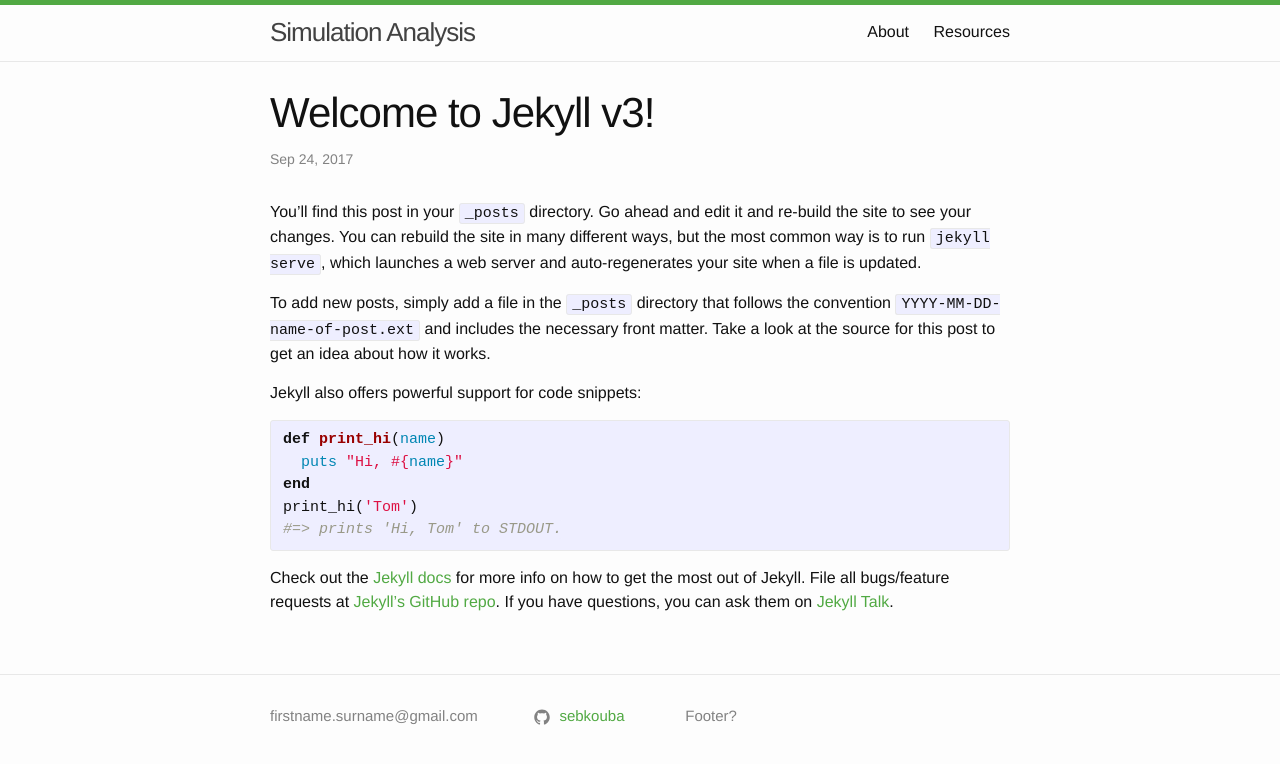
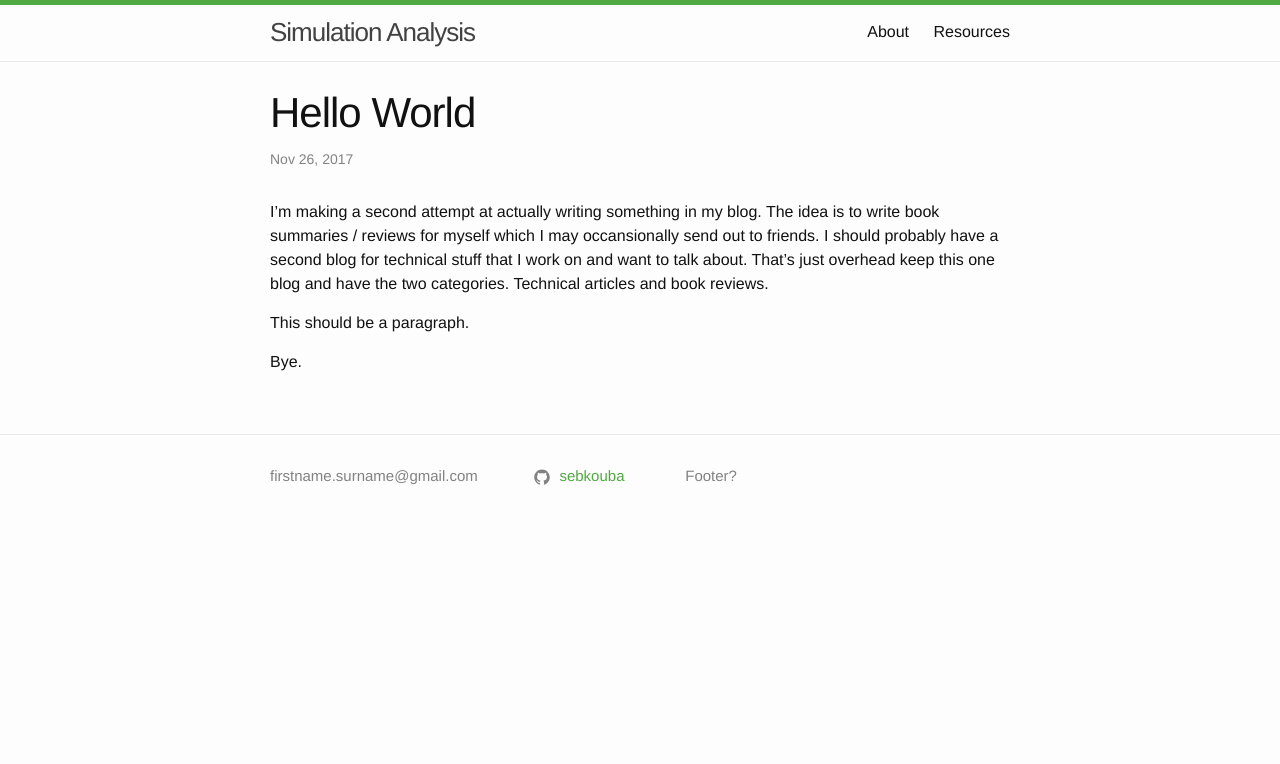
Before and after one commit to sebkouba/sebkouba.github.io, a Jekyll site: the page built from _posts/2017-09-24-welcome-to-jekyll.markdown, in a window 1280 px wide. Shown: the top 764 px of the page. Built offline with Jekyll 4.4.1, drawn with Linux system fonts in a browser that asks for light colours.

Commit message:
hw on nativ gh

```diff
--- a/_posts/2017-09-24-welcome-to-jekyll.markdown
+++ b/_posts/2017-09-24-welcome-to-jekyll.markdown
@@ -1,25 +1,12 @@
 ---
 layout: post
-title:  "Welcome to Jekyll v3!"
-date:   2017-09-24 11:26:43 +0200
+title:  "Hello World"
+date:   2017-11-26 11:26:43 +0200
 categories: jekyll update
 ---
-You’ll find this post in your `_posts` directory. Go ahead and edit it and re-build the site to see your changes. You can rebuild the site in many different ways, but the most common way is to run `jekyll serve`, which launches a web server and auto-regenerates your site when a file is updated.
+I'm making a second attempt at actually writing something in my blog. The idea is to write book summaries / reviews for myself which I may occansionally send out to friends. I should probably have a second blog for technical stuff that I work on and want to talk about. That's just overhead
+keep this one blog and have the two categories. Technical articles and book reviews.
 
-To add new posts, simply add a file in the `_posts` directory that follows the convention `YYYY-MM-DD-name-of-post.ext` and includes the necessary front matter. Take a look at the source for this post to get an idea about how it works.
+This should be a paragraph.
 
-Jekyll also offers powerful support for code snippets:
-
-{% highlight ruby %}
-def print_hi(name)
-  puts "Hi, #{name}"
-end
-print_hi('Tom')
-#=> prints 'Hi, Tom' to STDOUT.
-{% endhighlight %}
-
-Check out the [Jekyll docs][jekyll-docs] for more info on how to get the most out of Jekyll. File all bugs/feature requests at [Jekyll’s GitHub repo][jekyll-gh]. If you have questions, you can ask them on [Jekyll Talk][jekyll-talk].
-
-[jekyll-docs]: https://jekyllrb.com/docs/home
-[jekyll-gh]:   https://github.com/jekyll/jekyll
-[jekyll-talk]: https://talk.jekyllrb.com/
+Bye.
```
